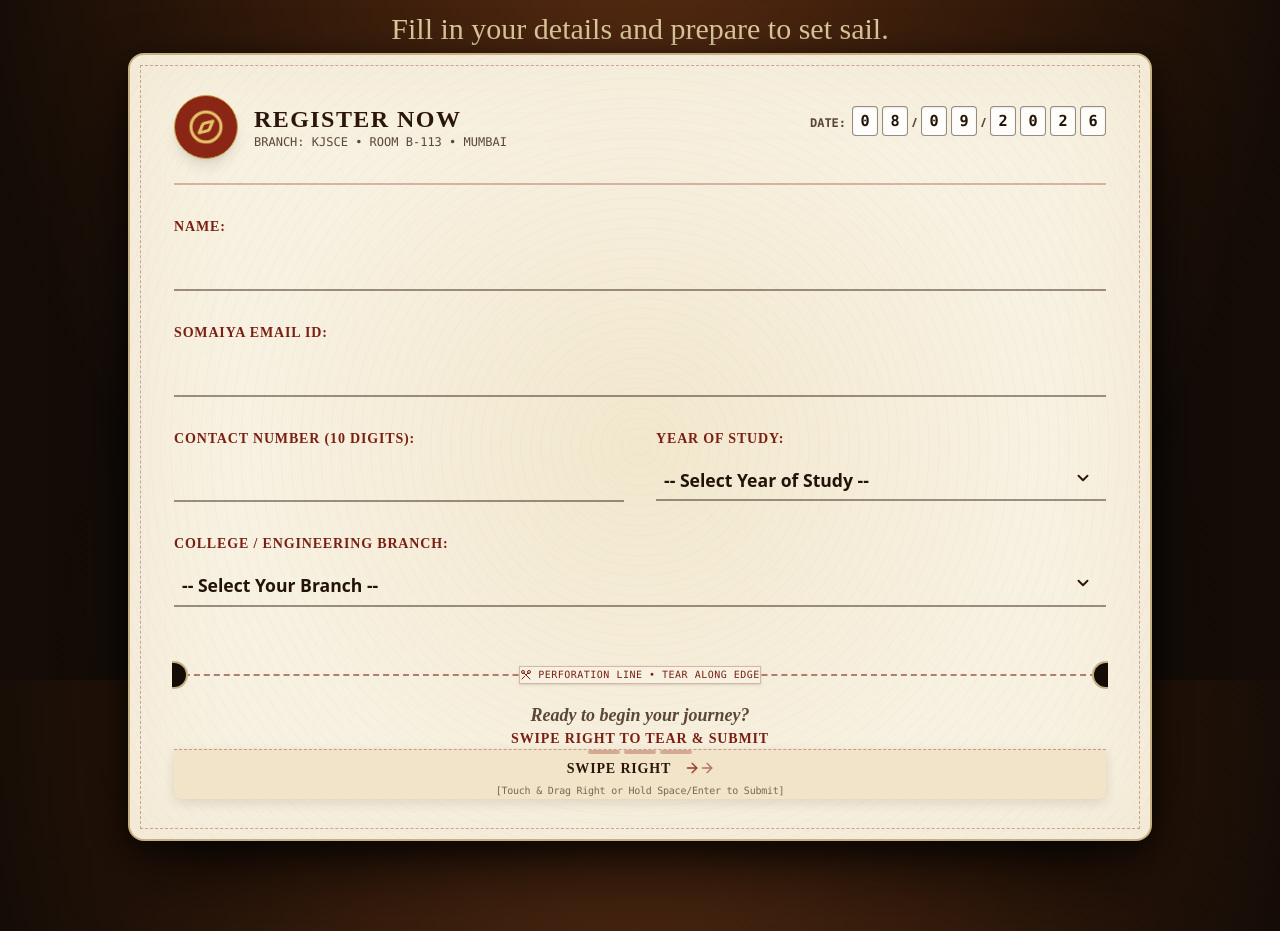
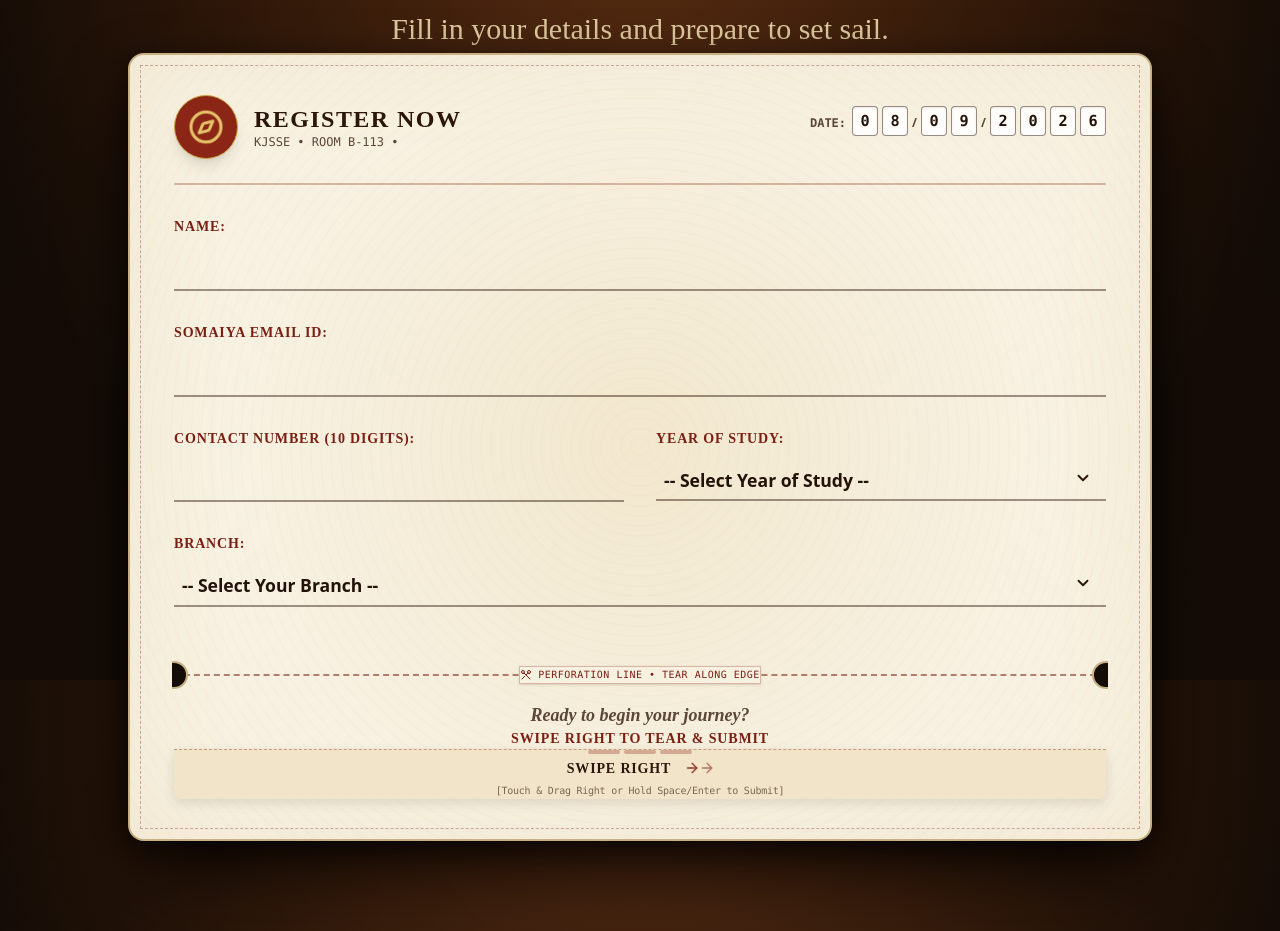
Before and after one commit to creatorofC-gif/BB-REG-new, a React (Vite) app: page / in a window 1280 px wide. Shown: the part 3320-4251 px from the top of the page. Built offline with nearby package versions, Linux system fonts and the light colour scheme; a web font is replaced by a local one.

Commit message:
Minor fixes

```diff
--- a/src/components/ChequeForm.jsx
+++ b/src/components/ChequeForm.jsx
@@ -169,7 +169,7 @@ export function ChequeForm({ onSubmit, isSubmitting, serverError }) {
                   REGISTER NOW
                 </div>
                 <div className="text-[11px] sm:text-xs text-[#5C4736] font-mono mt-0.5">
-                  BRANCH: KJSCE • ROOM B-113 • MUMBAI
+                   KJSSE • ROOM B-113 •
                 </div>
               </div>
             </div>
@@ -343,7 +343,7 @@ export function ChequeForm({ onSubmit, isSubmitting, serverError }) {
                 htmlFor="branch"
                 className="font-cinzel text-xs sm:text-sm font-bold text-[#7B1F13] tracking-wider"
               >
-                COLLEGE / ENGINEERING BRANCH:
+                BRANCH:
               </label>
               <div className="relative">
                 <select
```
